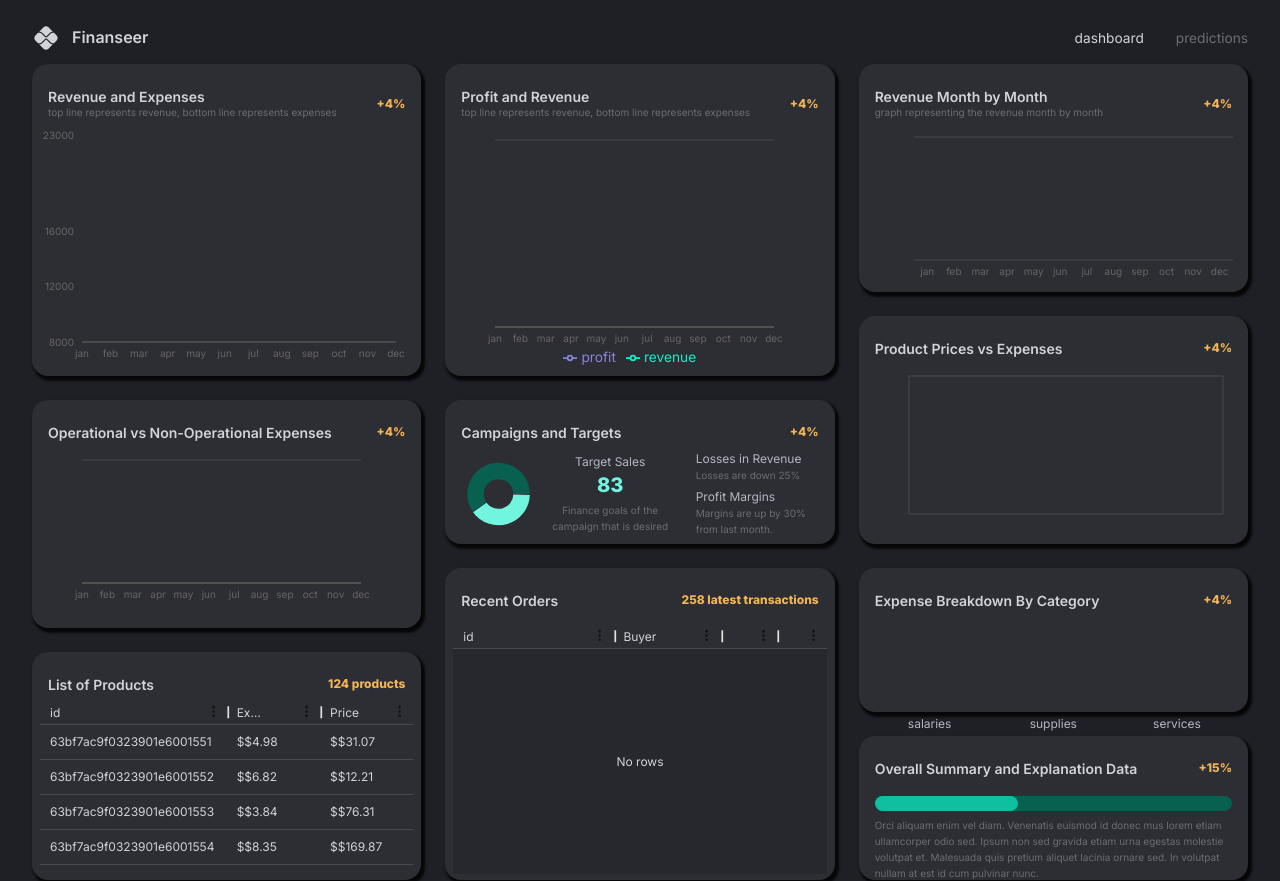
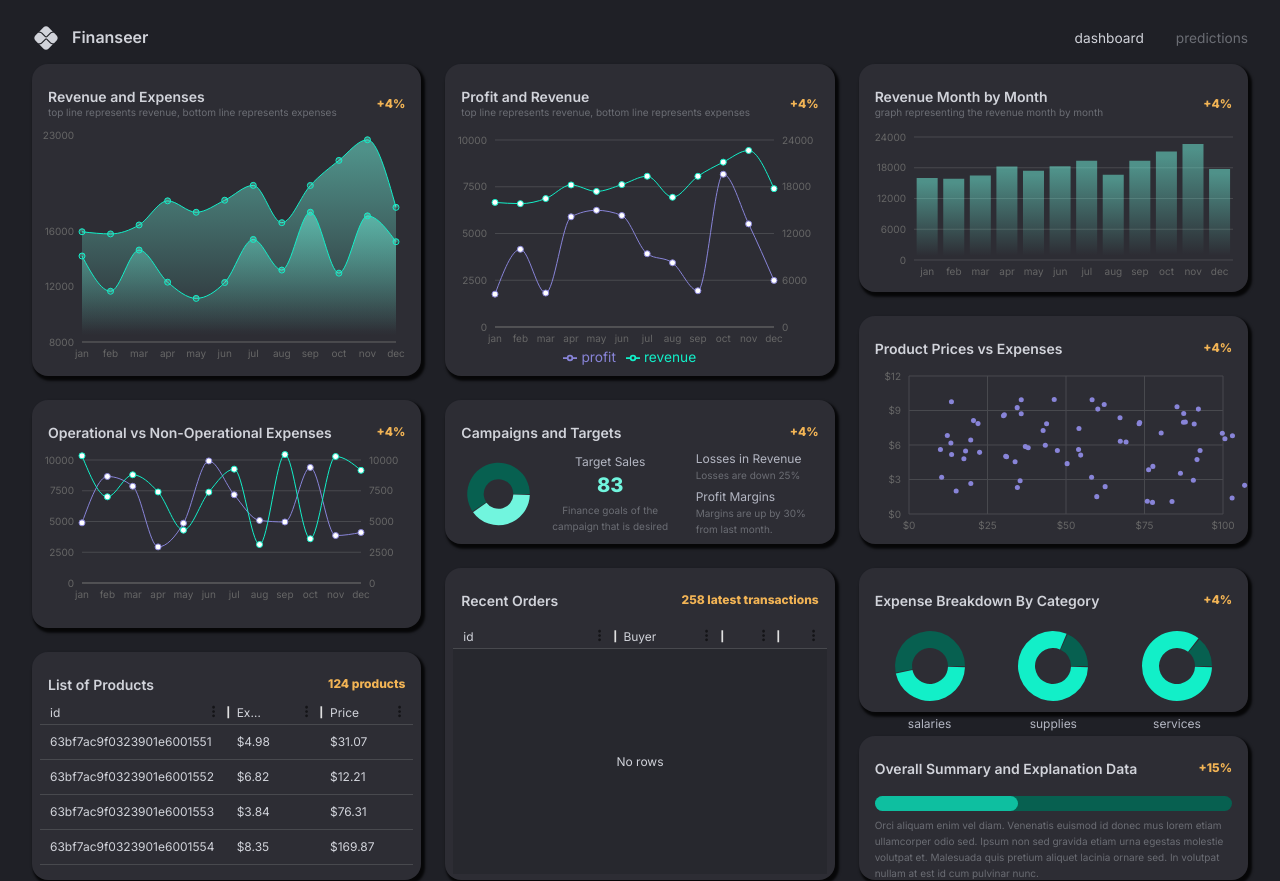
Before and after one commit to nad279444/financial_app, a React (Vite) app in the folder client/: page / in a window 1280 px wide. Built offline with nearby package versions, Linux system fonts and the light colour scheme.

Commit message:
fixed all coersion errors

```diff
--- a/client/src/App.tsx
+++ b/client/src/App.tsx
@@ -8,11 +8,13 @@ import Navbar from "@/scenes/navbar";
 import Dashboard from "@/scenes/dashboard";
 import Predictions from "@/scenes/predictions";
 import {loadDataIntoIndexedDB} from '../db/load_db'
+import { useGetKpisQuery,useGetTransactionsQuery } from "./state/api"
 
 
 
 function App() {
   const theme = useMemo(() => createTheme(themeSettings),[])
+
 
   loadDataIntoIndexedDB().catch((error) =>
     console.error("Error loading data into IndexedDB:", error)
--- a/client/src/scenes/dashboard/Row1.tsx
+++ b/client/src/scenes/dashboard/Row1.tsx
@@ -1,7 +1,7 @@
 
 import BoxHeader from "@/reusable-components/box-header";
 import DashboardBox from "@/reusable-components/dashboard-box";
-import { useGetKpisQuery } from "@/state/api";
+import { useGetKpisQuery,useGetProductsQuery,useGetTransactionsQuery } from "@/state/api";
 import { useTheme } from "@mui/material";
 import { useMemo } from "react";
 import {
@@ -19,9 +19,14 @@ import {
   Area,
 } from "recharts";
 
-const Row1 = () => {
+const Row1 =  () => {
   const { palette } = useTheme();
   const { data } = useGetKpisQuery();
+  const { data : transactions } = useGetTransactionsQuery();
+  console.log(data && data[0].monthlyData)
+  console.log(transactions)
+
+
 
   const revenue = useMemo(() => {
     return (
@@ -29,7 +34,7 @@ const Row1 = () => {
       data[0].monthlyData.map(({ month, revenue }) => {
         return {
           name: month.substring(0, 3),
-          revenue: revenue,
+          revenue: revenue.toString().replace(/^\$/, ''),
         };
       })
     );
@@ -39,10 +44,11 @@ const Row1 = () => {
     return (
       data &&
       data[0].monthlyData.map(({ month, revenue, expenses }) => {
+
         return {
           name: month.substring(0, 3),
-          revenue: revenue,
-          expenses: expenses,
+          revenue: revenue.toString().replace(/^\$/, ''),
+          expenses: expenses.toString().replace(/^\$/, ''),
         };
       })
     );
@@ -52,10 +58,12 @@ const Row1 = () => {
     return (
       data &&
       data[0].monthlyData.map(({ month, revenue, expenses }) => {
+        const modifiedExpenses = expenses.toString().replace(/^\$/, '')
+        const modifiedRevenue =  revenue.toString().replace(/^\$/, '')
         return {
           name: month.substring(0, 3),
-          revenue: revenue,
-          profit: (revenue - expenses),
+          revenue: modifiedRevenue,
+          profit: (Number(modifiedRevenue) - Number(modifiedExpenses)),
         };
       })
     );
--- a/client/src/scenes/dashboard/Row2.tsx
+++ b/client/src/scenes/dashboard/Row2.tsx
@@ -36,10 +36,11 @@ const Row2 = () => {
       operationalData &&
       operationalData[0].monthlyData.map(
         ({ month, operationalExpenses, nonOperationalExpenses }) => {
+
           return {
             name: month.substring(0, 3),
-            "Operational Expenses": operationalExpenses,
-            "Non Operational Expenses": nonOperationalExpenses,
+            "Operational Expenses": operationalExpenses.toString().replace(/^\$/, ''),
+            "Non Operational Expenses": nonOperationalExpenses.toString().replace(/^\$/, ''),
           };
         }
       )
@@ -52,8 +53,8 @@ const Row2 = () => {
       productData.map(({ id, price, expense }) => {
         return {
           id: id,
-          price: price,
-          expense: expense,
+          price: price.toString().replace(/^\$/, ''),
+          expense: expense.toString().replace(/^\$/, ''),
         };
       })
     );
--- a/client/src/scenes/dashboard/Row3.tsx
+++ b/client/src/scenes/dashboard/Row3.tsx
@@ -16,23 +16,42 @@ const Row3 = () => {
   const pieColors = [palette.primary[800], palette.primary[500]];
 
   const { data: kpiData } = useGetKpisQuery();
+
   const { data: productData } = useGetProductsQuery();
   const { data: transactionData } = useGetTransactionsQuery();
 
+  function modifiedCategory(expensesByCategory) {
+    // Remove dollar sign if the values are strings starting with `$`
+    const modified = Object.fromEntries(
+      Object.entries(expensesByCategory).map(([key, value]) => {
+        // Convert to string and remove $ if present, then parse to number
+        const numericValue =
+          typeof value === "string"
+            ? parseFloat(value.replace(/^\$/, ""))
+            : value;
+        return [key, numericValue];
+      })
+    );
+
+    return modified;
+  }
+
   const pieChartData = useMemo(() => {
     if (kpiData) {
-      const totalExpenses = kpiData[0].totalExpenses;
-      return Object.entries(kpiData[0].expensesByCategory).map(
+      const totalExpenses = kpiData[0].totalExpenses.toString().replace(/^\$/, '');
+      const categories = modifiedCategory(kpiData[0].expensesByCategory)
+      return Object.entries(categories).map(
         ([key, value]) => {
           return [
             {
               name: key,
-              value: value,
+              value: value
             },
             {
               name: `${key} of Total`,
-              value: totalExpenses - value,
+              value: Number(totalExpenses) - Number(value),
             },
+
           ];
         }
       );
@@ -49,13 +68,13 @@ const Row3 = () => {
       field: "expense",
       headerName: "Expense",
       flex: 0.5,
-      renderCell: (params: GridCellParams) => `$${params.value}`,
+      renderCell: (params: GridCellParams) => `${params.value}`,
     },
     {
       field: "price",
       headerName: "Price",
       flex: 0.5,
-      renderCell: (params: GridCellParams) => `$${params.value}`,
+      renderCell: (params: GridCellParams) => `${params.value}`,
     },
   ];
 
@@ -74,7 +93,7 @@ const Row3 = () => {
       field: "amount",
       headerName: "Amount",
       flex: 0.35,
-      renderCell: (params: GridCellParams) => `$${params.value}`,
+      renderCell: (params: GridCellParams) => `${params.value}`,
     },
     {
       field: "productIds",
--- a/client/src/scenes/predictions/index.tsx
+++ b/client/src/scenes/predictions/index.tsx
@@ -18,15 +18,17 @@ const Predictions = (props: Props) => {
   if (!kpiData) return []
   const monthData = kpiData[0].monthlyData
 
+
   const formatted:Array<DataPoint> = monthData.map(({revenue},i:number) => {
-    return [i,revenue]
+    return [i,Number(revenue.toString().replace(/^\$/, ''))]
   })
   const regressionLine = regression.linear(formatted)
 
   return monthData.map(({month,revenue},i:number) => {
+    console.log(revenue)
     return {
       name : month,
-      "Actual Revenue" : revenue,
+      "Actual Revenue" : Number(revenue.toString().replace(/^\$/, '')),
       "Regression Line" : regressionLine.points[i][1],
       "Predicted Revenue" : regressionLine.predict(i + 12)[1]
     }
--- a/client/src/state/api.ts
+++ b/client/src/state/api.ts
@@ -42,3 +42,6 @@ export const api = createApi({
 });
 
 export const { useGetKpisQuery, useGetProductsQuery, useGetTransactionsQuery } = api;
+console.log(useGetKpisQuery)
+console.log(useGetProductsQuery)
+console.log(useGetTransactionsQuery)
```
